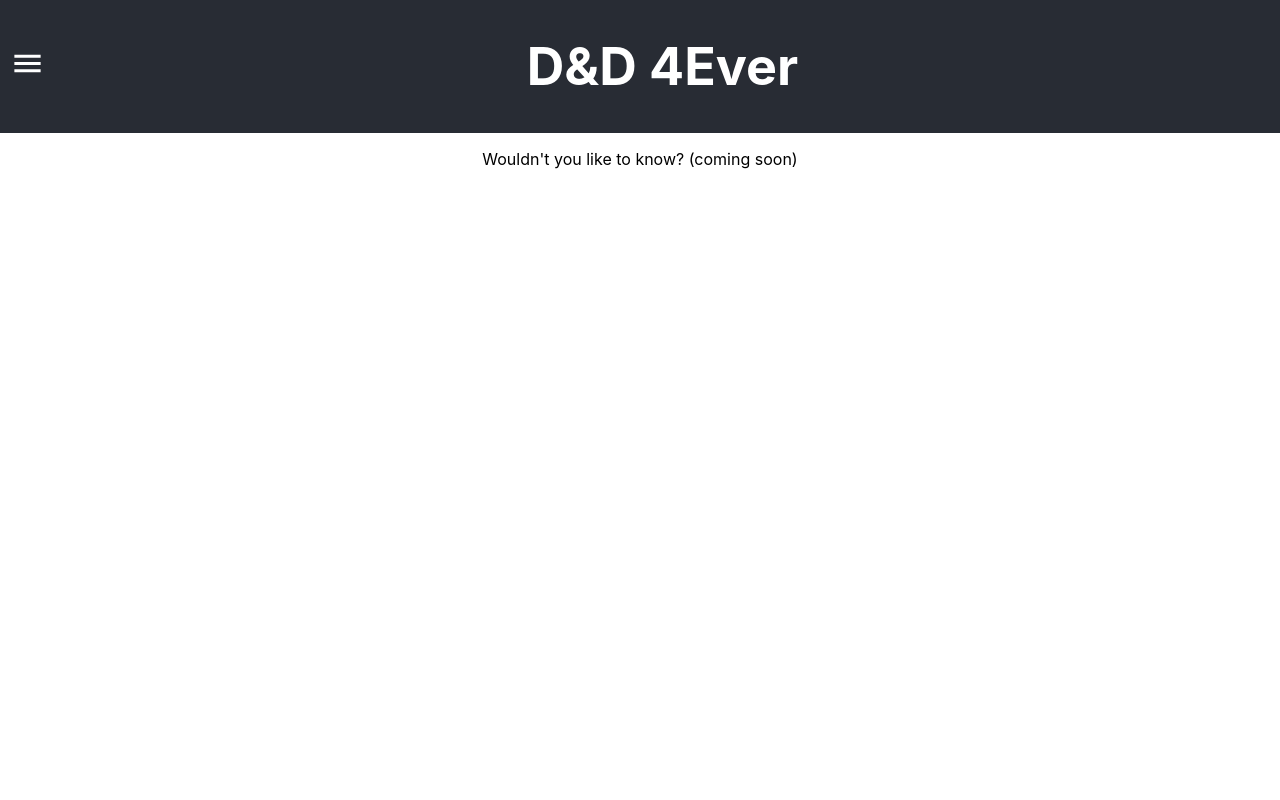
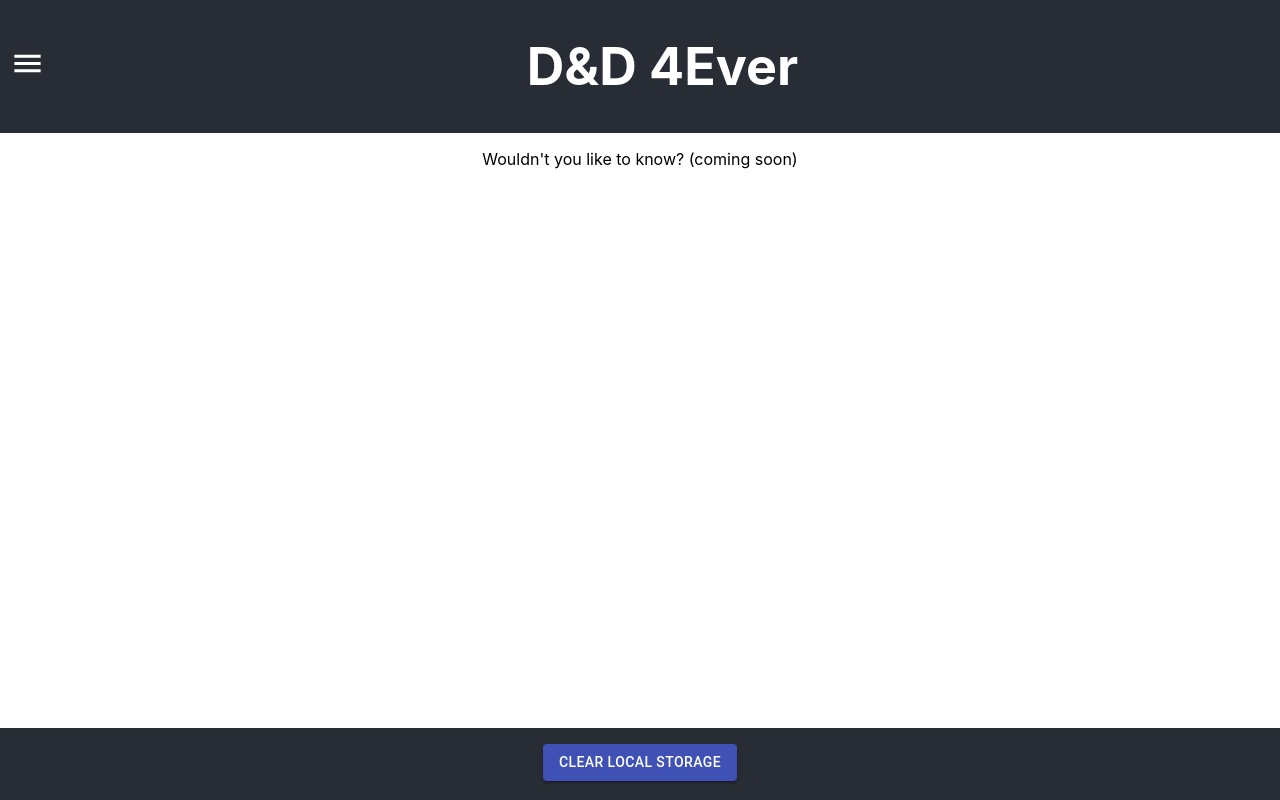
Before and after one commit to msaxon/msaxon-dnd4ever, a React (Create React App) app: page /about in a window 1280 px wide. Built offline with nearby package versions, Linux system fonts and the light colour scheme.

Commit message:
adding spells to local storage

```diff
--- a/src/App.css
+++ b/src/App.css
@@ -1,3 +1,9 @@
 .App {
     text-align: center;
+    position: relative;
+    min-height: 100vh;
 }
+
+.app div {
+    padding-bottom: 2.5rem;
+}
--- a/src/App.tsx
+++ b/src/App.tsx
@@ -7,6 +7,7 @@ import { Rules } from './components/rules/Rules';
 import { About } from './components/about/About';
 import { Monsters } from './components/monsters/Monsters';
 import { Spells } from './components/spells/Spells';
+import { Footer } from './components/shared/Footer';
 import './App.css';
 
 const App: React.FC = () => {
@@ -14,7 +15,6 @@ const App: React.FC = () => {
         <BrowserRouter>
             <div className="App">
                 <Header />
-            </div>
                 <Route path="/" exact component={Home} />
                 <Route path="/msaxon-dnd4ever/" component={Home} />
                 <Route path="/random" component={Random} />
@@ -22,6 +22,8 @@ const App: React.FC = () => {
                 <Route path="/monsters" component={Monsters} />
                 <Route path="/spells" component={Spells} />
                 <Route path="/about" component={About} />
+                <Footer />
+            </div>
         </BrowserRouter>
     );
 };
--- /dev/null
+++ b/src/components/shared/Footer.jsx
@@ -0,0 +1,14 @@
+import React from 'react';
+import { Button } from '@material-ui/core';
+
+export const Footer = () => {
+    return (
+        <footer className="App-footer">
+            <div>
+                <Button variant="contained" color="primary" onClick={() => localStorage.clear()}>
+                    Clear Local Storage
+                </Button>
+            </div>
+        </footer>
+    );
+};
--- a/src/components/shared/Shared.css
+++ b/src/components/shared/Shared.css
@@ -69,3 +69,17 @@ nav + div {
 .flex-row {
     flex-direction: row;
 }
+
+.App-footer {
+    position: absolute;
+    bottom: 0;
+    width: 100%;
+    height: 4.5rem; /* Footer height */
+    background-color: #282c34;
+    font-size: 20px;
+    color: white;
+}
+
+.App-footer div button {
+    margin-top: 1rem;
+}
--- a/src/components/spells/Spells.tsx
+++ b/src/components/spells/Spells.jsx
@@ -1,4 +1,4 @@
-import React, { FunctionComponent, useState } from 'react';
+import React, { useState } from 'react';
 import {
     Grid,
     TextField,
@@ -11,23 +11,22 @@ import {
     TableBody,
     Button,
     Dialog,
-    Divider
+    Divider,
 } from '@material-ui/core';
+import { useStateWithLocalStorageArray } from '../../hooks/useStateWithLocalStorage';
 import { spells } from '../../data/Spells';
-import '../spells/Spells.css';
-import { SpellType } from '../../types/SpellType';
 import { SpellCard } from './SpellCard';
 import { AddCircleOutline, RemoveCircleOutline } from '@material-ui/icons';
+import '../spells/Spells.css';
 
-export const Spells: FunctionComponent<{}> = () => {
+export const Spells = () => {
     const [search, setSearch] = useState('');
     const [sortId, setSortId] = useState('name');
     const [sortDirAsc, setSortDirAsc] = useState(true);
-    const [isOpen, setIsOpen] = useState<SpellType | undefined>(undefined);
-    const [pinnedSpells, setPinnedSpell] = useState<SpellType[]>([]);
+    const [isOpen, setIsOpen] = useState(undefined);
+    const [pinnedSpells, setPinnedSpell] = useStateWithLocalStorageArray('pinnedSpells');
 
-    const updateSort = id => {
-        console.log('updating', id);
+    const updateSort = (id) => {
         if (id === sortId) {
             setSortDirAsc(!sortDirAsc);
         } else {
@@ -36,11 +35,11 @@ export const Spells: FunctionComponent<{}> = () => {
         }
     };
 
-    const includesSearch = str => {
+    const includesSearch = (str) => {
         return str.toUpperCase().includes(search.toUpperCase());
     };
 
-    const filteredSpells: SpellType[] = spells.filter(spell => includesSearch(spell.name));
+    const filteredSpells = spells.filter((spell) => includesSearch(spell.name));
     filteredSpells.sort((a, b) => {
         if (a[sortId] > b[sortId]) {
             return sortDirAsc ? 1 : -1;
@@ -65,7 +64,7 @@ export const Spells: FunctionComponent<{}> = () => {
                         label="filter"
                         autoComplete="off"
                         fullWidth={true}
-                        onChange={e => setSearch(e.target.value)}
+                        onChange={(e) => setSearch(e.target.value)}
                     />
                 </Grid>
             </Grid>
@@ -90,10 +89,10 @@ export const Spells: FunctionComponent<{}> = () => {
                         </TableRow>
                     </TableHead>
                     <TableBody>
-                        {pinnedSpells.map(spell => {
+                        {pinnedSpells.map((spell) => {
                             const button = (
                                 <RemoveCircleOutline
-                                    onClick={() => setPinnedSpell(pinnedSpells.filter(s => s.name !== spell.name))}
+                                    onClick={() => setPinnedSpell(pinnedSpells.filter((s) => s.name !== spell.name))}
                                 />
                             );
                             return (
@@ -127,7 +126,7 @@ export const Spells: FunctionComponent<{}> = () => {
                                 <Divider />
                             </TableCell>
                         </TableRow>
-                        {filteredSpells.map(spell => {
+                        {filteredSpells.map((spell) => {
                             if (pinnedSpells.includes(spell)) {
                                 return <></>;
                             }
--- /dev/null
+++ b/src/hooks/useStateWithLocalStorage.jsx
@@ -0,0 +1,17 @@
+import { useEffect, useState } from 'react';
+
+export const useStateWithLocalStorageString = (localStorageKey) => {
+    const [value, setValue] = useState(JSON.parse(localStorage.getItem(localStorageKey)) || '');
+    useEffect(() => {
+        localStorage.setItem(localStorageKey, JSON.stringify(value));
+    }, [localStorageKey, value]);
+    return [value, setValue];
+};
+
+export const useStateWithLocalStorageArray = (localStorageKey) => {
+    const [value, setValue] = useState(JSON.parse(localStorage.getItem(localStorageKey)) || []);
+    useEffect(() => {
+        localStorage.setItem(localStorageKey, JSON.stringify(value));
+    }, [localStorageKey, value]);
+    return [value, setValue];
+};
```
Lines whose indentation alone changed are shown as unchanged.
